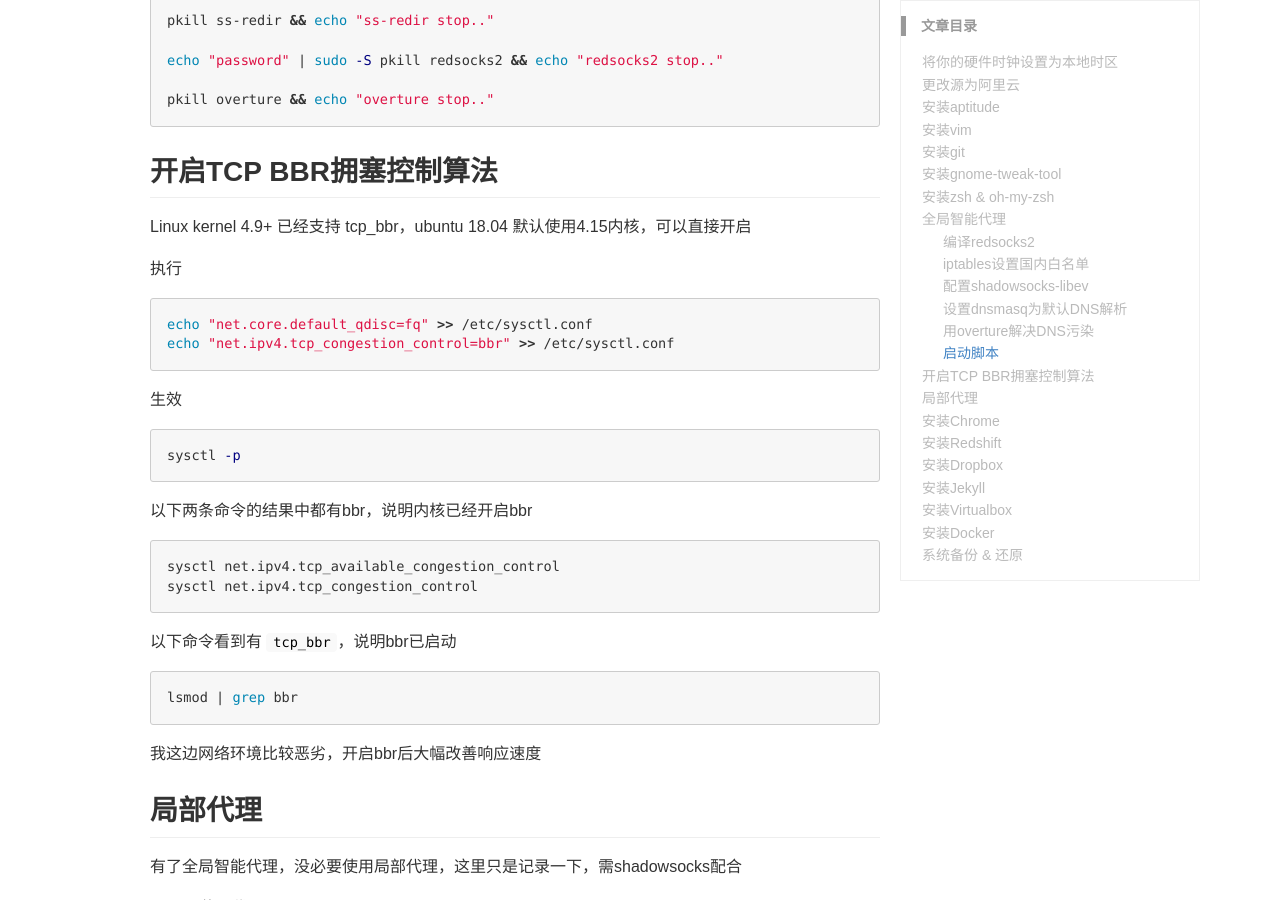
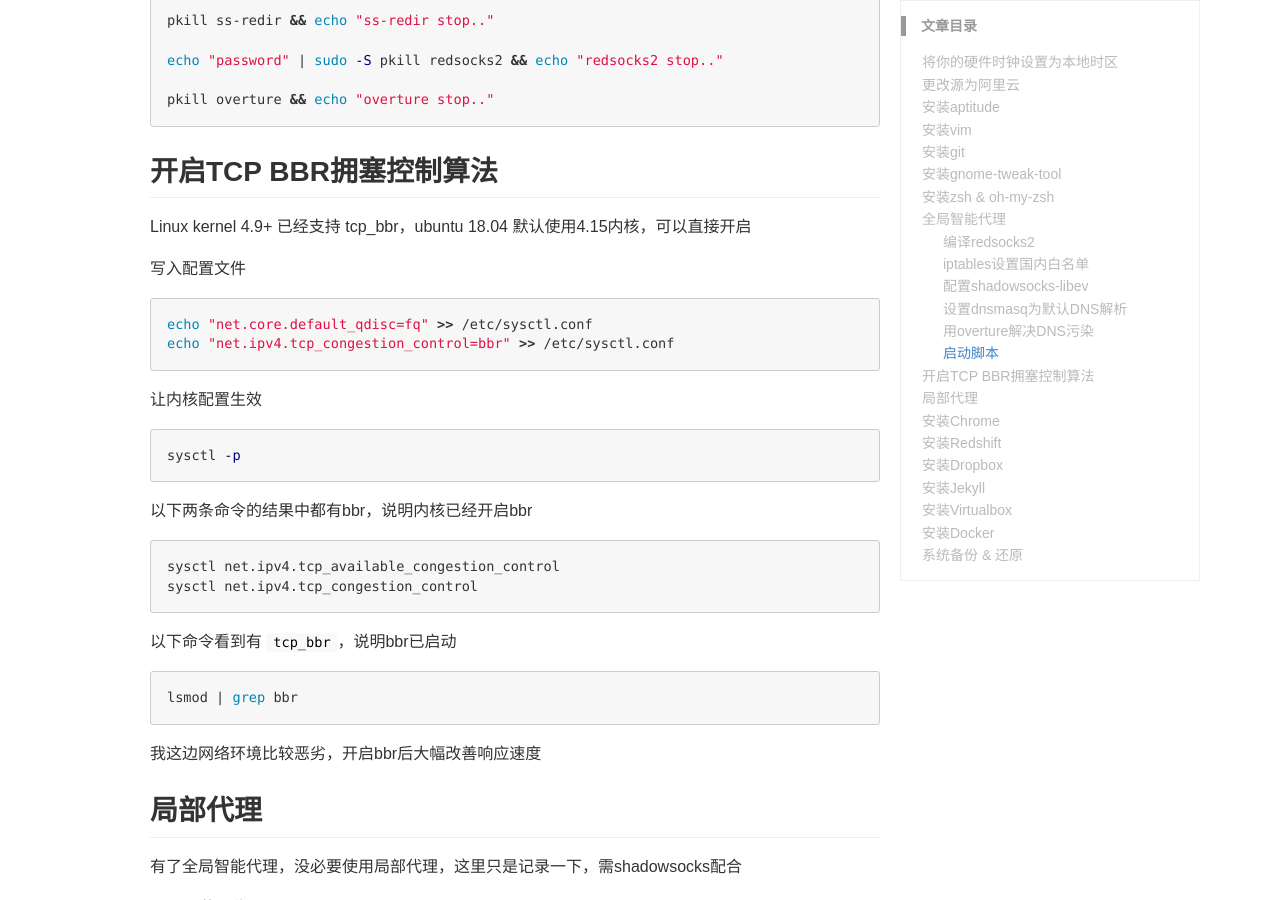
Before and after one commit to gemhowie/blog, a Jekyll site: the page built from _posts/2018-04-27-ubuntu-18.04-LTS-config.md, in a window 1280 px wide and 900 px high, scrolled down 11609 px. Built offline with Jekyll 4.4.1, drawn with Linux system fonts in a browser that asks for light colours; comment, search, counter and statistics services are not loaded.

Commit message:
fix TCP BBR section

````diff
--- a/_posts/2018-04-27-ubuntu-18.04-LTS-config.md
+++ b/_posts/2018-04-27-ubuntu-18.04-LTS-config.md
@@ -581,14 +581,14 @@ pkill overture && echo "overture stop.."
 
 Linux kernel 4.9+ 已经支持 tcp_bbr，ubuntu 18.04 默认使用4.15内核，可以直接开启
 
-执行
+写入配置文件
 
 ```sh
 echo "net.core.default_qdisc=fq" >> /etc/sysctl.conf
 echo "net.ipv4.tcp_congestion_control=bbr" >> /etc/sysctl.conf
 ```
 
-生效
+让内核配置生效
 
 ```sh
 sysctl -p
````
